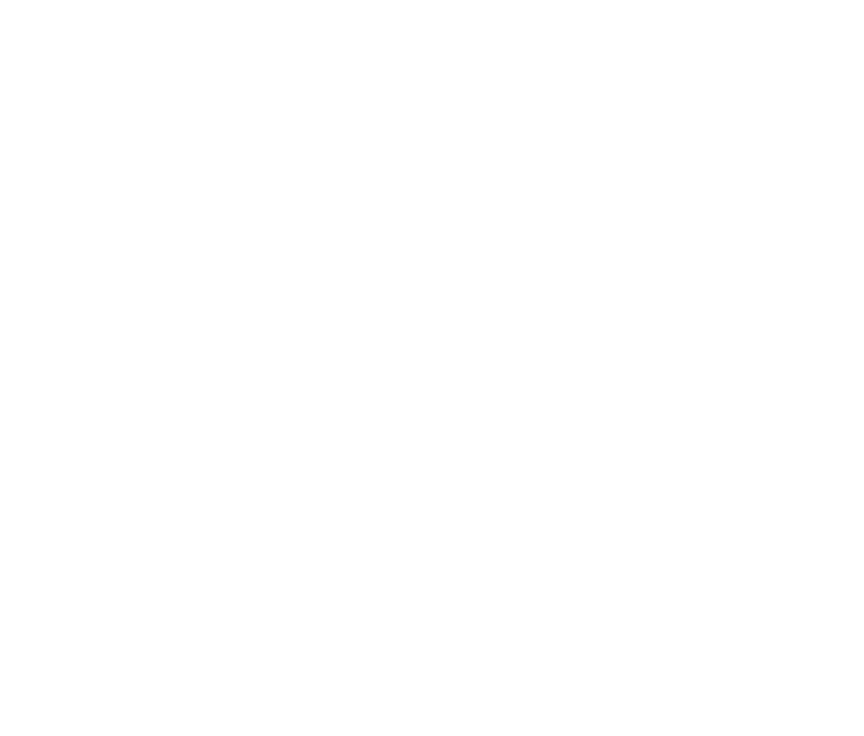
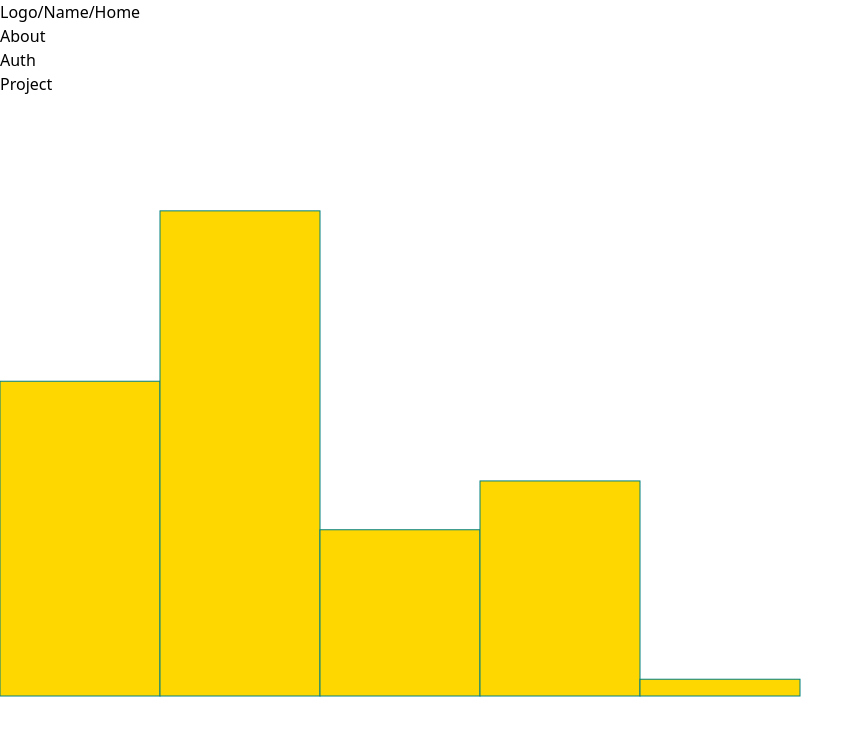
Before and after one commit to Robztar/data-graphics-engine, a React (Vite) app in the folder data-visualizer/: page /proj in a window 1280 px wide. Before the commit this address had no page. Shown: the top 736 px of the page, without its empty margins (0-864 px from the left). Built offline with nearby package versions, Linux system fonts and the light colour scheme.

Commit message:
Experimenting with D3.js
- Installed d3.js package
- Trying a d3.js demo.

```diff
--- a/data-visualizer/package.json
+++ b/data-visualizer/package.json
@@ -10,6 +10,8 @@
     "preview": "vite preview"
   },
   "dependencies": {
+    "@types/d3": "^7.4.3",
+    "d3": "^7.9.0",
     "react": "^18.2.0",
     "react-dom": "^18.2.0",
     "react-router-dom": "^6.22.3",
--- a/data-visualizer/src/App.tsx
+++ b/data-visualizer/src/App.tsx
@@ -1,6 +1,6 @@
 import { Routes, Route} from "react-router-dom";
 import { Home } from "./Pages/Home";
-import { Edit } from "./Pages/Edit";
+import { Project } from "./Pages/Project";
 import { Auth } from "./Pages/Auth";
 import {About} from "./Pages/About"
 
@@ -9,7 +9,7 @@
   return (
     <Routes>
       <Route path="/" element={<Home />} />
-      <Route path="edit" element={<Edit />} />
+      <Route path="proj" element={<Project />} />
       <Route path="auth" element={<Auth />} />
       <Route path="about" element={<About />} />
     </Routes>
--- a/data-visualizer/src/Pages/Edit.tsx
+++ /dev/null
@@ -1,17 +0,0 @@
-// import { useState } from 'react';
-import { Nav } from "../components/Nav"
-
-import { uiStore } from "../hooks/uiStore"
-import { dataStore } from "../hooks/dataStore"
-
-export const Edit = () =>{
-     // const {menu, colorScheme, switchMenu, setScheme} = uiStore();
-     // const {dataSet, activeDataSet, addDataSet, setActiveDataSet, setModifyDate, setThumbnail, delDataSet} = dataStore();
-
-     return(
-          <div id="edit-page" className="h-screen w-screen flex flex-col items-center p-2 pt-20 bg-yellow-600 bg-opacity-50">
-               <Nav />
-               <div>Edit World</div>
-          </div>
-     )
-}
--- /dev/null
+++ b/data-visualizer/src/Pages/Project.tsx
@@ -0,0 +1,82 @@
+import { useState, useEffect } from 'react';
+import * as d3 from "d3";
+
+import { Nav } from "../components/Nav"
+
+// import { uiStore } from "../hooks/uiStore"
+// import { dataStore } from "../hooks/dataStore"
+
+type BarProps = {
+     data: number[],
+     dimensions:{
+          [key:string]:number
+     }
+}
+
+// const Bars = ({...props}:any) => {
+const Bars = (props:BarProps) => {
+     const {data, dimensions} = props;
+     const xScale = d3.scaleBand()
+          .domain(data.map((numData:any, index:any)=>index))
+          .range([0, dimensions.width])
+     const yScale = d3.scaleLinear()
+          .domain([0,1])
+          .range([0,dimensions.height])
+
+     return (
+          <div className='w-full h-full bg-red-200'>
+               <svg
+                    // x={dimensions.marginLeft}
+                    // y={dimensions.marginTop}
+                    height={dimensions.height}
+                    width={dimensions.width}
+                    overflow="visible"
+               >
+                    {data.map((numData:any, index: any)=>(
+                         <rect
+                              height={yScale(numData)}
+                              width={xScale.bandwidth()}
+                              x={xScale(index)}
+                              y={dimensions.height - yScale(numData)}
+                              stroke="teal"
+                              fill="gold"
+                         />
+                    ))}
+               </svg>
+          </div>
+
+     )
+}
+
+export const Project = () =>{
+     // const {menu, colorScheme, switchMenu, setScheme} = uiStore();
+     // const {dataSet, activeDataSet, addDataSet, setActiveDataSet, setModifyDate, setThumbnail, delDataSet} = dataStore();
+     const dimensions = {
+          height: 600,
+          width:800,
+     }
+     const [count, setCount] = useState(0)
+     const [data, setData] = useState<number[]>([])
+
+     useEffect(()=>{
+          const timer = setTimeout(()=> setCount(count+1), 1000)
+          if(data.length < 100){
+               data.push(Math.random())
+          }else{
+               const newData = data.splice(1,10)
+               setData(newData)
+          }
+          return ()=>clearTimeout(timer)
+     },[count, setCount])
+
+     return(
+          <div id="project-page" className="h-screen w-screen flex items-center p-2 pt-20">
+               <Nav />
+               <div className='w-full bg-red-200'>Project</div>
+               <Bars
+                    data={data}
+                    dimensions={dimensions}
+               />
+          </div>
+     )
+}
--- a/data-visualizer/src/components/Dash.tsx
+++ b/data-visualizer/src/components/Dash.tsx
@@ -10,7 +10,7 @@
 
      return(
           <div className="dash-body h-full w-full p-2 flex items-start justify-center flex-wrap gap-12">
-               <Link to="/edit" className="proj-tile-title">
+               <Link to="/proj" className="proj-tile-title">
                     <div className="dash-body bg-teal-400 w-56 h-56 rounded-lg cursor-pointer">Hello World</div>
                </Link>
                <div className="dash-body bg-blue-400 w-56 h-56 rounded-lg">Hello World</div>
--- a/data-visualizer/src/components/Query.tsx
+++ b/data-visualizer/src/components/Query.tsx
@@ -8,7 +8,7 @@
                <input className="rounded-l-lg" type="text" placeholder="Enter Data Here" />
                <button className="rounded-r-lg rounded-l-none bg-teal-500" onClick={()=>{
 
-                    navigate("/edit")
+                    navigate("/proj")
                }}>Enter</button>
           </div>
      )
```
Also changed, not shown: 1 other file (tests, documents, lock files or other folders).
